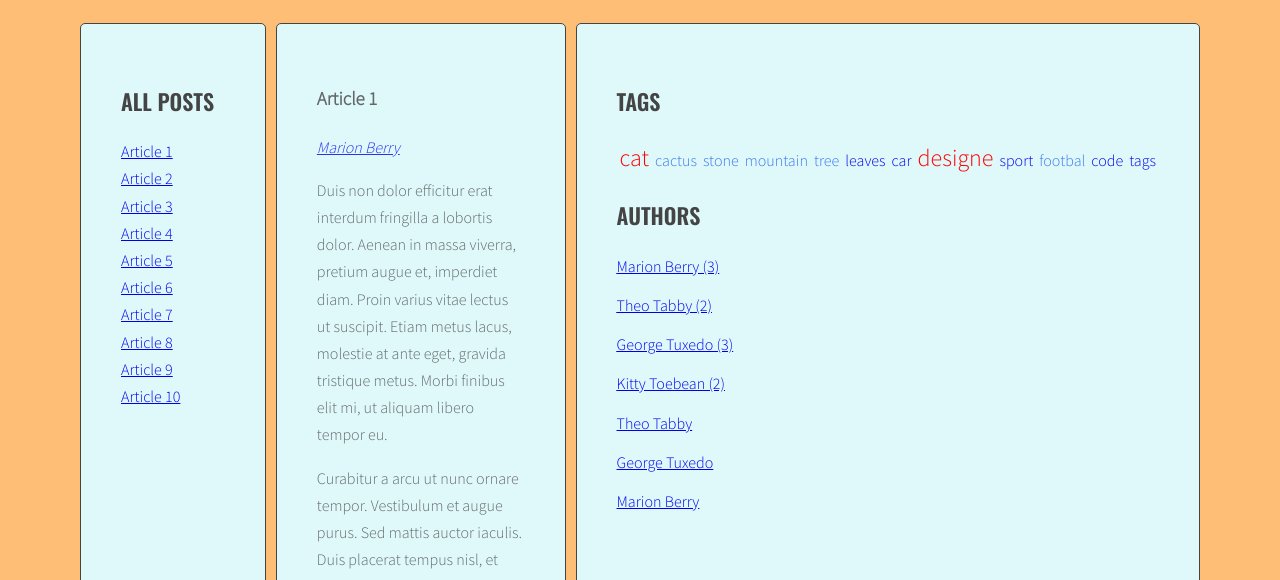
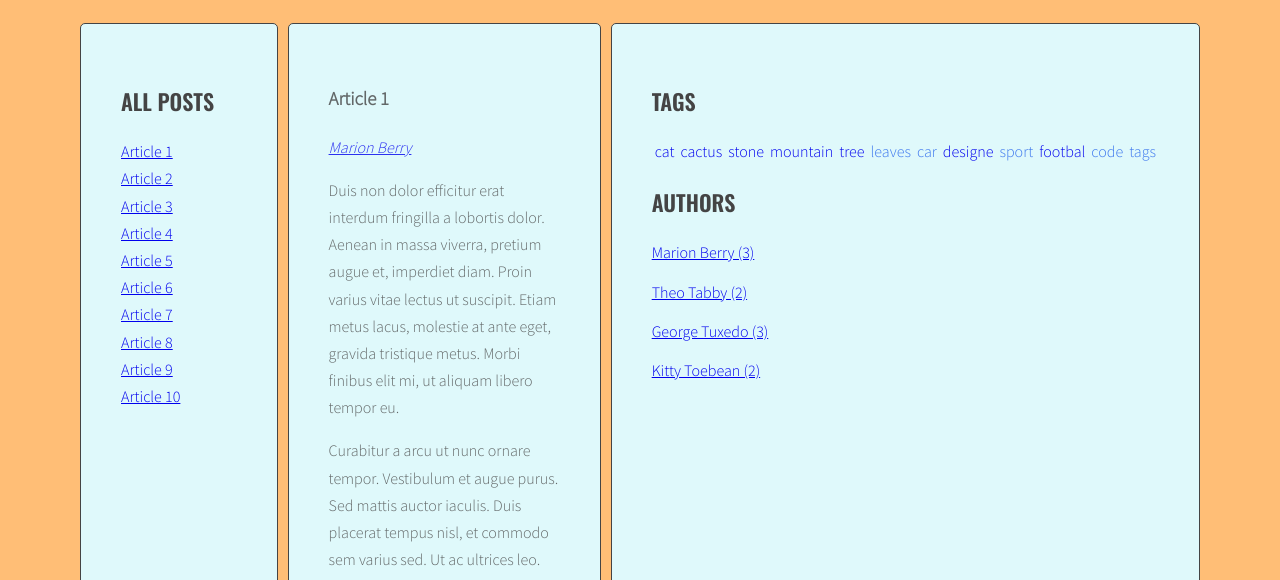
Before and after one commit to SapiannykSerhii/javascript-blog, a website with bundled scripts: page index.html in a window 1280 px wide. Shown: the part 220-800 px from the top of the page. Built offline with nearby package versions, Linux system fonts and the light colour scheme.

Commit message:
Fix TagsCloud/Author

```diff
--- a/index.html
+++ b/index.html
@@ -185,26 +185,8 @@
               </ul>
               <h2 class="section-title">Authors</h2>
               <ul class="list authors">
-                <li>
-                  <a href="#">
-                    <span class="author-name">Kitty Toebean</span>
-                  </a>
-                </li>
-                <li>
-                  <a href="#">
-                    <span class="author-name">Theo Tabby</span>
-                  </a>
-                </li>
-                <li>
-                  <a href="#">
-                    <span class="author-name">George Tuxedo</span>
-                  </a>
-                </li>
-                <li>
-                  <a href="#">
-                    <span class="author-name">Marion Berry</span>
-                  </a>
-                </li>
+
+
               </ul>
             </aside>
           </main>
--- a/js/script.js
+++ b/js/script.js
@@ -57,22 +57,17 @@
     optTagsListSelector = '.tags',
     optCloudClassCount = 5,
     optCloudClassPrefix = 'tag-size-',
-    optAuthorsListSelector = '.author-name';
+    optAuthorsListSelector = '.list.authors';
 
-  function generateTitleLinks(){
+  function generateTitleLinks(customSelector = ''){
 
     /*[DONE] remove contents of titleList */
     const titleList = document.querySelector(optTitleListSelector);
-    console.log(titleList);
+    console.log(titleList)
 
-
-    function clearMessages(){
       titleList.innerHTML = '';
-    }
-
-
     /*[DONE] for each article */
-    const articles = document.querySelectorAll(optArticleSelector);
+    const articles = document.querySelectorAll(optArticleSelector + customSelector);
     console.log(articles);
 
     let html = '';
@@ -120,10 +115,12 @@
 
   function calculateTagClass(caunt, params) {
     const normalizedCaunt = caunt - params.min;
+    // console.log('normalizedCaunt:', caunt, params);
     const normalizedMax = params.max - params.min;
     const percentage = normalizedCaunt / normalizedMax;
     const classNumber = Math.floor( percentage * (optCloudClassCount - 1) +1 );
-    return optCloudClassCount + classNumber;
+    return optCloudClassPrefix + classNumber;
+
   }
 
   function generateTags(){
@@ -180,8 +177,8 @@
       /* [NEW] generate code of a link and add it to allTagsHTML */
       // const taglinkHTML = '<li><a class="' + calculateTagClass(allTags[tag], tagsParams) + '" href="#tag-' + tag + '">' + tag + ' ' + '</a></li>';
       // const tagLinkHTML = `<li><a class="${calculateTagClass(allTags[tag], tagsParams)}" href="#tag-${tag}">${tag}</a></li>`;
-      const tagLinkHTML = '<li><a class="tag-size-' + calculateTagClass(allTags[tag], tagsParams) + '" href="#tag-' + tag +  tag + '">' + tag + '</a></li>';
-      // console.log('taglinkHTML:', tagLinkHTML);
+      const tagLinkHTML = '<li><a class="' + calculateTagClass(allTags[tag], tagsParams) + '" href="#tag-' + tag + '">' + tag + '</a></li>';
+      console.log('taglinkHTML:', tagLinkHTML);
       allTagsHTML += tagLinkHTML;
     /* [NEW] END LOOP: for each tag in allTags: */
     }
@@ -227,7 +224,7 @@
 
   function addClickListenersToTags(){
     /* find all links to tags */
-    const allLinksToTags = document.querySelectorAll('a.active[href^="#tag-"]');
+    const allLinksToTags = document.querySelectorAll('a[href^="#tag-"]');
     /* START LOOP: for each link */
     for (let link of allLinksToTags){
     /* add tagClickHandler as event listener for that link */
@@ -301,6 +298,7 @@
     const tag = href.replace('#author-','');
     /* find all tag links with class active */
     const authorLinks = document.querySelectorAll('a.active[href^="#author-"]');
+    console.log(authorLinks)
     /* START LOOP: for each active tag link */
     for (let authorLink of authorLinks){
       /* remove class active */
@@ -324,7 +322,8 @@
 
   function addClickListenersToAuthors(){
     /* find all links to authors */
-    const allLinksToAuthors = document.querySelectorAll('a.active[href^="#author-"]');
+    const allLinksToAuthors = document.querySelectorAll('a[href^="#author-"]');
+    console.log(allLinksToAuthors)
     /* START LOOP: for each link */
     for (let link of allLinksToAuthors){
       /* add tagClickHandler as event listener for that link */
```
